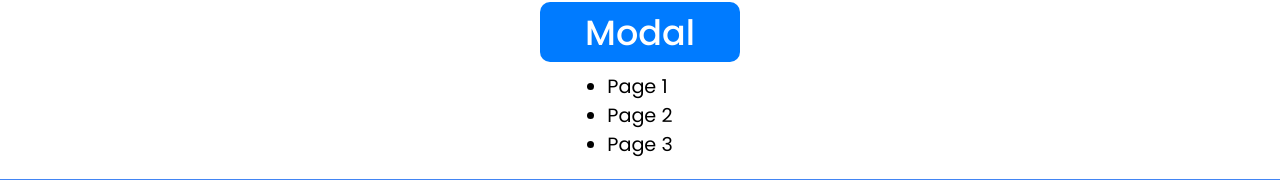
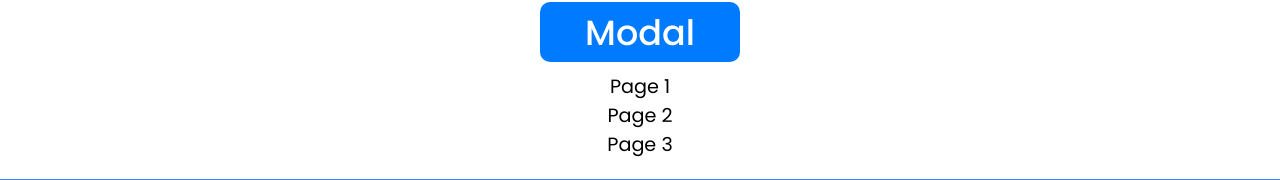
Before and after one commit to LiubovSmyrnova/react-test, a React (Create React App) app: page /about in a window 1280 px wide. Shown: the part 433-613 px from the top of the page. Built offline with nearby package versions, Linux system fonts and the light colour scheme.

Commit message:
added about info

```diff
--- a/src/components/Footer.js
+++ b/src/components/Footer.js
@@ -5,7 +5,7 @@ function Footer (){
      //I made am extra button with link to the About page /added urkainian icon
          <footer>BE BRAVE LIKE UKRAINE!
 
-          <img src={ukraine} alt="Ukrainian flag" height={80} width={60} />
+          <img className="ukrLogo" src={ukraine} alt="Ukrainian flag" height={80} width={60} />
 
          </footer>
 
--- a/src/index.css
+++ b/src/index.css
@@ -65,7 +65,9 @@ Footer {
   font-size: larger;
   font-weight: 600;
   text-align: center;
+
 }
+
 
 .reuse-btn {
   padding: 0.7rem;
@@ -149,3 +151,14 @@ button:hover {
 img {
   margin: 20px;
 }
+
+.link__list li {
+  display: flex;
+  align-items: center;
+  text-align: center;
+  flex-direction: column;
+}
+.bamonlist {
+  flex-direction: row;
+  align-items: center;
+}
```
